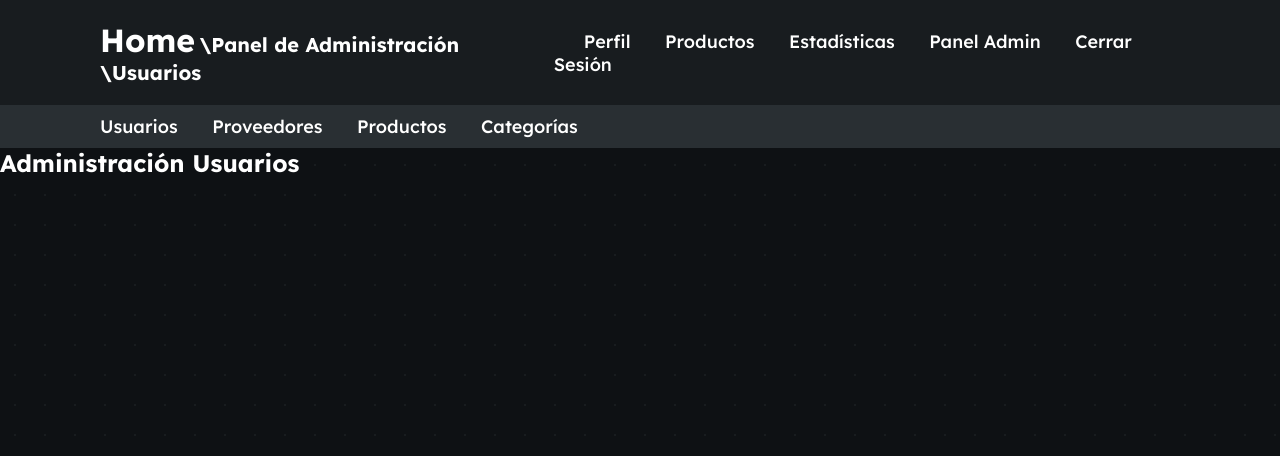
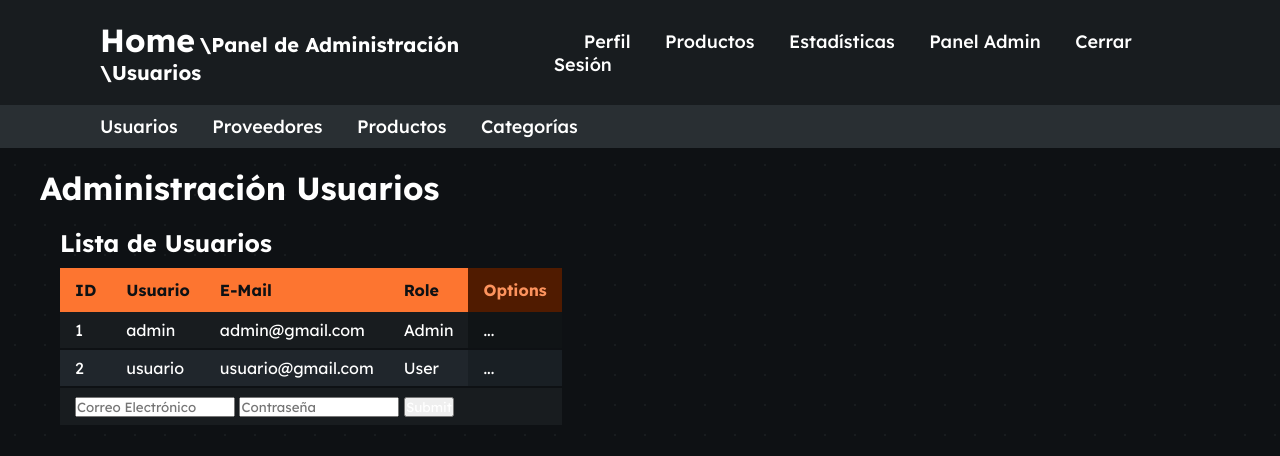
Before and after one commit to ElHeyne/ProyectoFinalTS, a Flask app: page /admin-panel/users in a window 1280 px wide. Shown: the top 456 px of the page. Run offline with Flask 3, Linux system fonts and the light colour scheme; a user stored in the database is signed in; data comes from the database, SQL or seed files in the repository.

Commit message:
Crear visualizador de usuarios registrados
Se crea una tabla dinamica para ver los usuarios registrados en la ruta /admin-panel/users

```diff
--- a/src/app.py
+++ b/src/app.py
@@ -108,7 +108,9 @@ def admin_panel():
 @app.route("/admin-panel/users")
 @admin_login_required
 def admin_panel_users():
-    return render_template("admin_users.html", is_admin=session["is_admin"])
+    registered_users = db.session.query(Users).order_by(Users.user_id)
+    return render_template("admin_users.html", is_admin=session["is_admin"],
+                           registered_users=registered_users)
 
 @app.route("/admin-panel/suppliers")
 @admin_login_required
--- a/src/templates/admin_users.html
+++ b/src/templates/admin_users.html
@@ -11,6 +11,8 @@
     <link rel="stylesheet" href="../static/main.css">
     <link rel="stylesheet" href="../static/containers.css">
     <link rel="stylesheet" href="../static/navbars.css">
+    <link rel="stylesheet" href="../static/tables.css">
+    <link rel="stylesheet" href="../static/fonts.css">
 
     <!--External Links-->
 
@@ -42,6 +44,7 @@
             <a class="log-out" href="/cerrar-login">Cerrar Sesión</a>
         </nav>
     </header>
+
     <header class="admin-header">
         <nav class="admin-navbar">
             <a href="/admin-panel/users">Usuarios</a>
@@ -50,8 +53,54 @@
             <a href="/admin-panel/categories">Categorías</a>
         </nav>
     </header>
-    <section>
+
+    <section class="container-type-1">
         <h1>Administración Usuarios</h1> <!-- TODO Saludar al usuario creando un nuevo valor llamado user_name y mandarlo en el form, guardandolo en sesion-->
+    </section>
+
+    <section class="container-type-1">
+        <h2>Lista de Usuarios</h2>
+        <table class="table-type-1 table-striped">
+            <thead>
+                <tr>
+                    <th class="thead-title">ID</th>
+                    <th class="thead-title">Usuario</th>
+                    <th class="thead-title">E-Mail</th>
+                    <th class="thead-title">Role</th>
+
+                    <th class="thead-option">Options</th>
+                </tr>
+            </thead>
+            <tbody>
+                {% if registered_users %}
+                {% for user in registered_users %}
+                <tr>
+                    <td>{{user.user_id}}</td>
+                    <td>{{user.user_name}}</td>
+                    <td>{{user.user_email}}</td>
+                    <td>
+                        {% if user.role_id == 0 %}
+                            Admin
+                        {% else %}
+                            User
+                        {% endif %}
+                    </td>
+
+                    <td class="tbody-option">...</td>
+                </tr>
+                {% endfor %}
+                {% endif %}
+                <tr>
+                    <td colspan="5">
+                        <form action="#">
+                            <input type="email" id="email_input" placeholder="Correo Electrónico" name="txtEmail" required>
+                            <input type="password" id="password_input" placeholder="Contraseña" name="txtPassword" required>
+                            <input type="submit">
+                        </form>
+                    </td>
+                </tr>
+            </tbody>
+        </table>
     </section>
 </body>
 </html>
```
